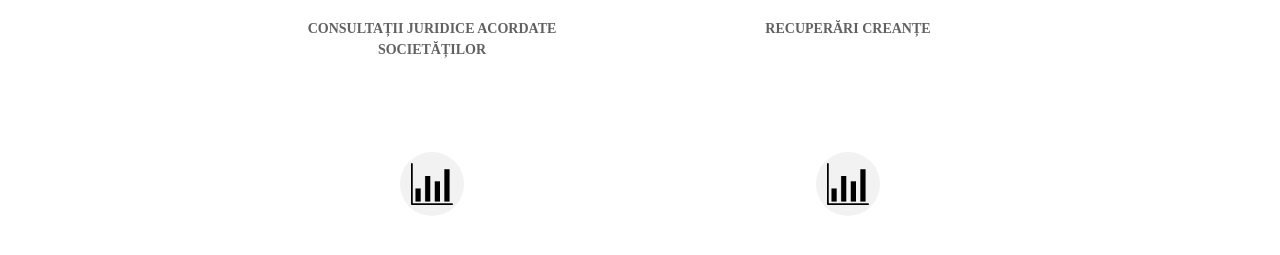
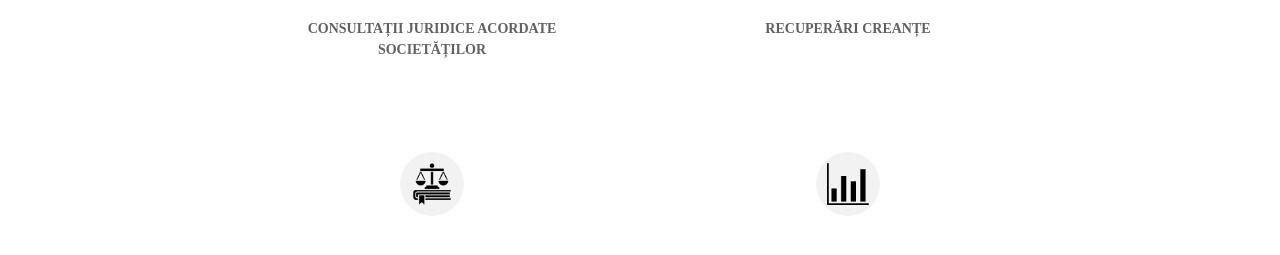
Before and after one commit to CleanCodeRo/bradu-law, a React (Vite) app: page /drept-comercial-si-societar in a window 1280 px wide. Shown: the part 1027-1282 px from the top of the page. Built offline with nearby package versions, Linux system fonts and the light colour scheme.

Commit message:
last page + icon

```diff
--- a/src/Pages/Comercial.jsx
+++ b/src/Pages/Comercial.jsx
@@ -33,7 +33,7 @@ export default function Comercial() {
                     <div id="iconsDetails" className="w-full grid grid-cols-1 sm:grid-cols-2 gap-x-16 mb-10">
                         <IconDetailCard image="images/judge_1705255.png" title={"Consultații juridice acordate societăților "} />
                         <IconDetailCard image="images/chart_3832835.png" title={"Recuperări creanțe "} />
-                        <IconDetailCard image="images/chart_3832835.png" title={"Redactari acte și contracte societăți"}/>
+                        <IconDetailCard image="images/scaleontopofbook.png" title={"Redactari acte și contracte societăți"}/>
                         <IconDetailCard image="images/chart_3832835.png" title={"Obținerea de avize și autorizații de la diverse instituții "} />
                         <IconDetailCard image="images/chart_3832835.png" title={"Servicii de solutionare a diferendelor financiare atat in plan intern cat si international"}  />
                         <IconDetailCard image="images/chart_3832835.png" title={"Servicii de modificare, completare acte la Registrul Comertului, înfiintare firme, puncte de lucru, lichidare voluntara a firmelor"} />
```
Also changed, not shown: public/images/scaleontopofbook.png (added).
